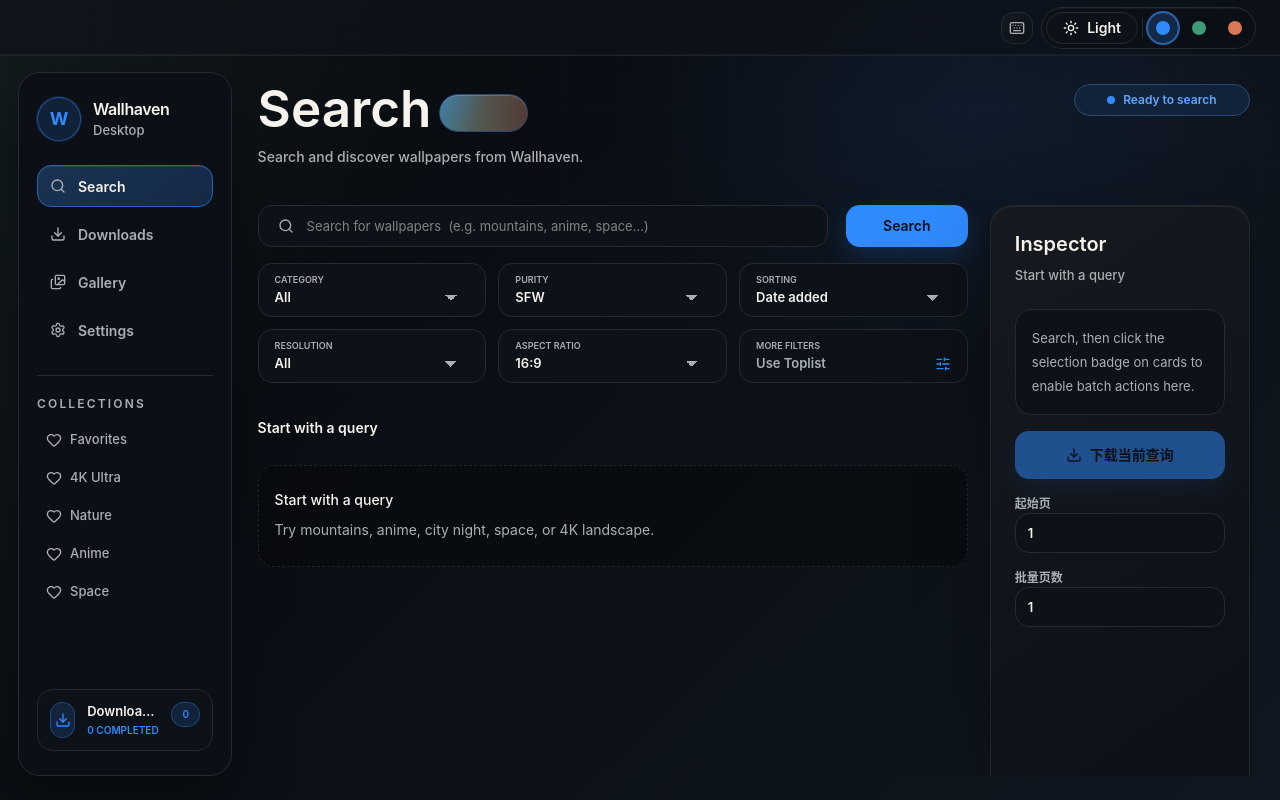
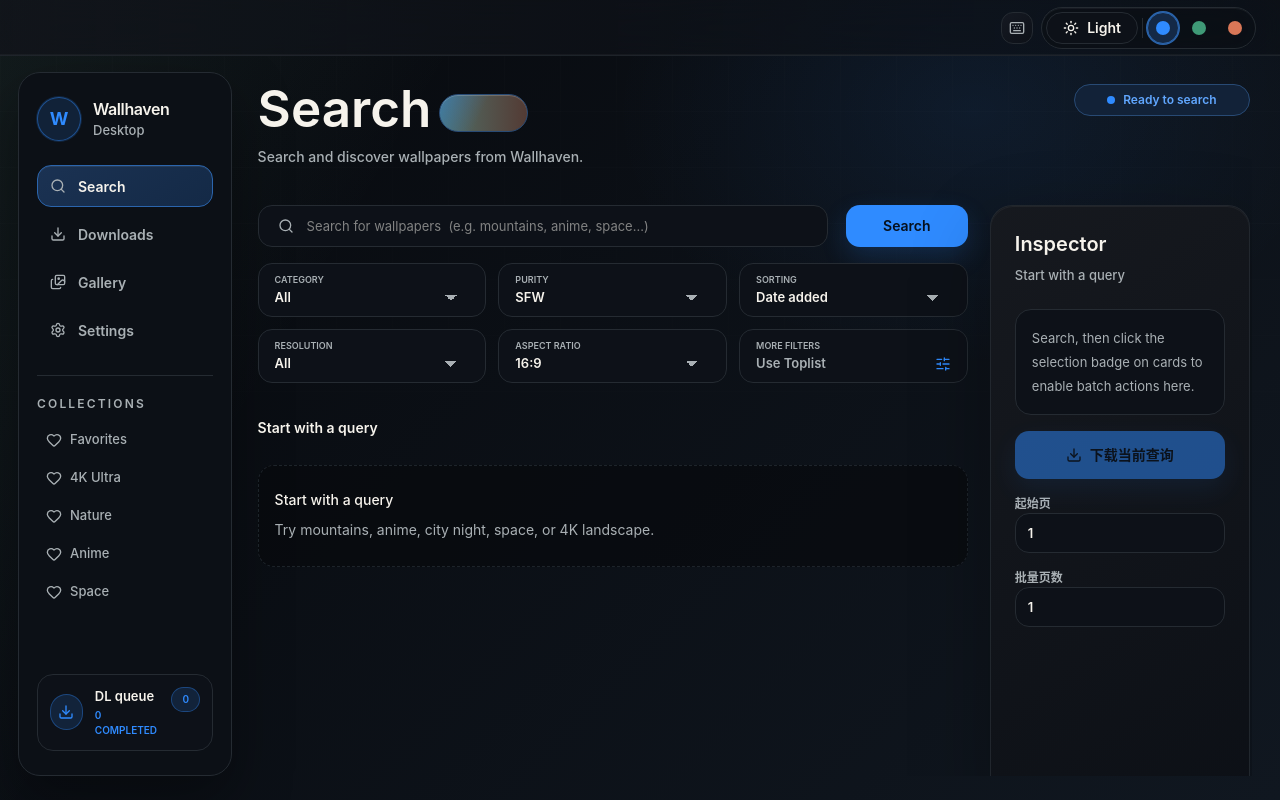
Before and after one commit to dev2019zheng/node-wallhaven-dl, a React (Vite) app: page /#/search in a window 1280 px wide. Built offline with nearby package versions, Linux system fonts and the light colour scheme.

Commit message:
fix: shorten sidebar download queue label to avoid truncation

```diff
--- a/src/components/sidebar.tsx
+++ b/src/components/sidebar.tsx
@@ -124,6 +124,7 @@
 
       <section className="wh-kinetic-card mt-auto rounded-[16px] border border-border bg-[var(--surface-deep)] p-3" aria-label="Download queue summary">
         <button
+          aria-label="Download queue"
           className="flex w-full items-start justify-between gap-3 text-left"
           onClick={() => navigate("/downloads")}
           type="button"
@@ -133,7 +134,7 @@
               <Download className="h-4 w-4" />
             </span>
             <div className="min-w-0">
-              <p className="truncate text-[13px] font-semibold text-foreground">Download queue</p>
+              <p className="truncate text-[13px] font-semibold text-foreground" title="Download queue">DL queue</p>
               <p className="mt-0.5 text-[10px] font-semibold uppercase text-primary">{queueStatusLabel}</p>
             </div>
           </div>
```
